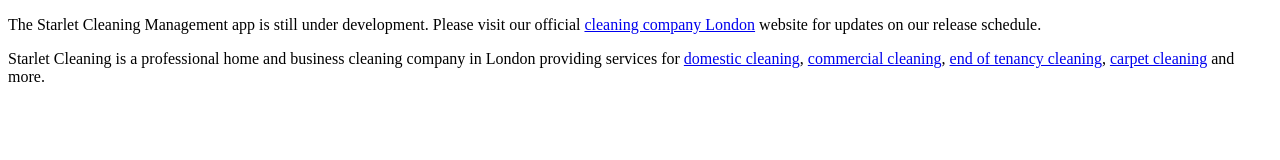
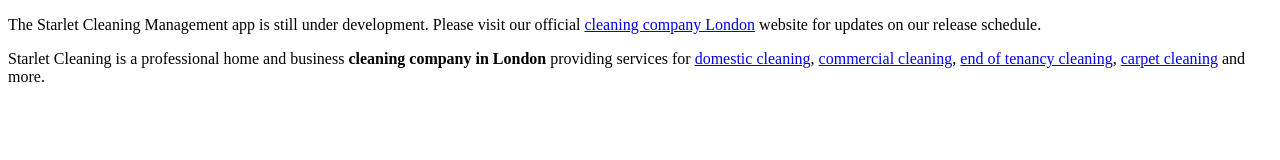
Before and after one commit to starletcleaning/starletcleaning.github.io, a plain HTML site: page index.html in a window 1280 px wide. Drawn offline with Linux system fonts and the light colour scheme.

Commit message:
Update index.html

```diff
--- a/index.html
+++ b/index.html
@@ -7,6 +7,6 @@
 
 <body>
   <p>The Starlet Cleaning Management app is still under development. Please visit our official <a href="https://www.starletcleaning.co.uk">cleaning company London</a> website for updates on our release schedule.</p>
-  <p>Starlet Cleaning is a professional home and business cleaning company in London providing services for <a href="https://www.starletcleaning.co.uk/domestic-cleaning-london/">domestic cleaning</a>, <a href="https://www.starletcleaning.co.uk/commercial-cleaning-london/">commercial cleaning</a>, <a href="https://www.starletcleaning.co.uk/end-of-tenancy-cleaning-london/">end of tenancy cleaning</a>, <a href="https://www.starletcleaning.co.uk/carpet-cleaning-london/">carpet cleaning</a> and more.</p>
+  <p>Starlet Cleaning is a professional home and business <strong>cleaning company in London</strong> providing services for <a href="https://www.starletcleaning.co.uk/domestic-cleaning-london/">domestic cleaning</a>, <a href="https://www.starletcleaning.co.uk/commercial-cleaning-london/">commercial cleaning</a>, <a href="https://www.starletcleaning.co.uk/end-of-tenancy-cleaning-london/">end of tenancy cleaning</a>, <a href="https://www.starletcleaning.co.uk/carpet-cleaning-london/">carpet cleaning</a> and more.</p>
 </body>
 </html>
```
